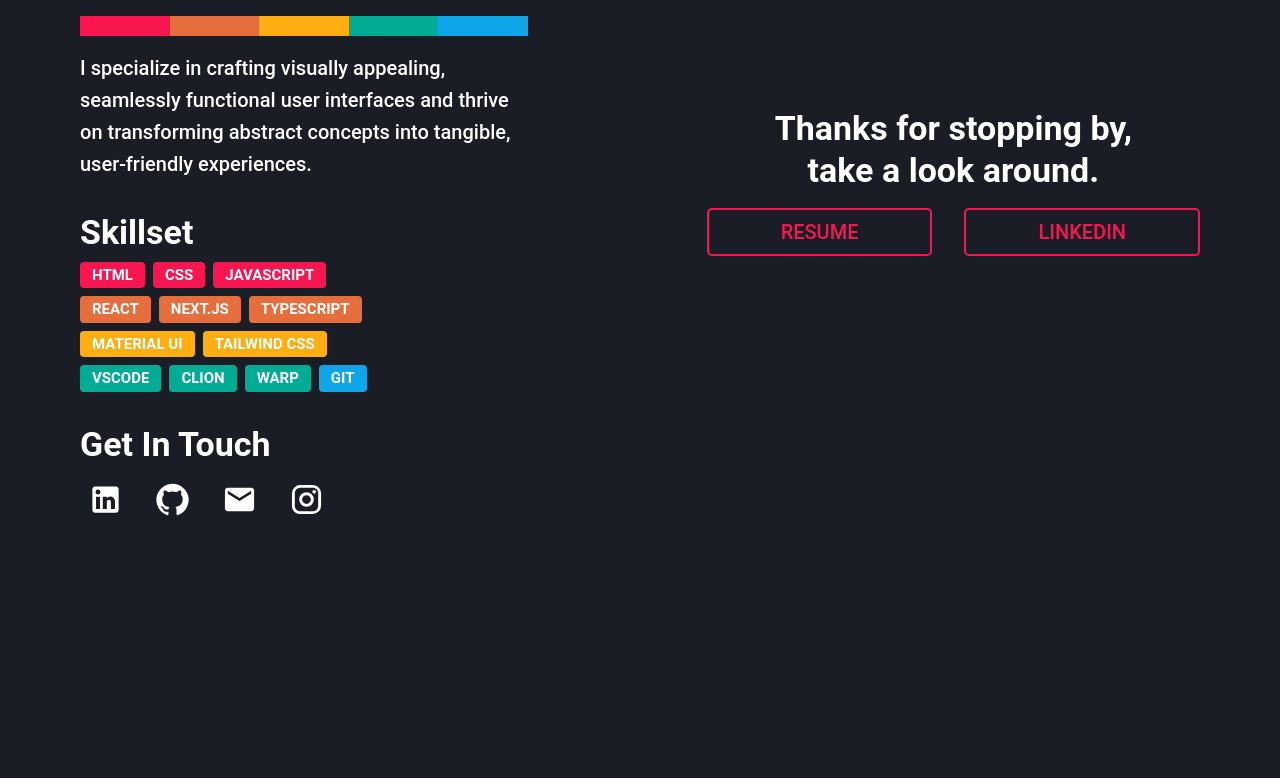
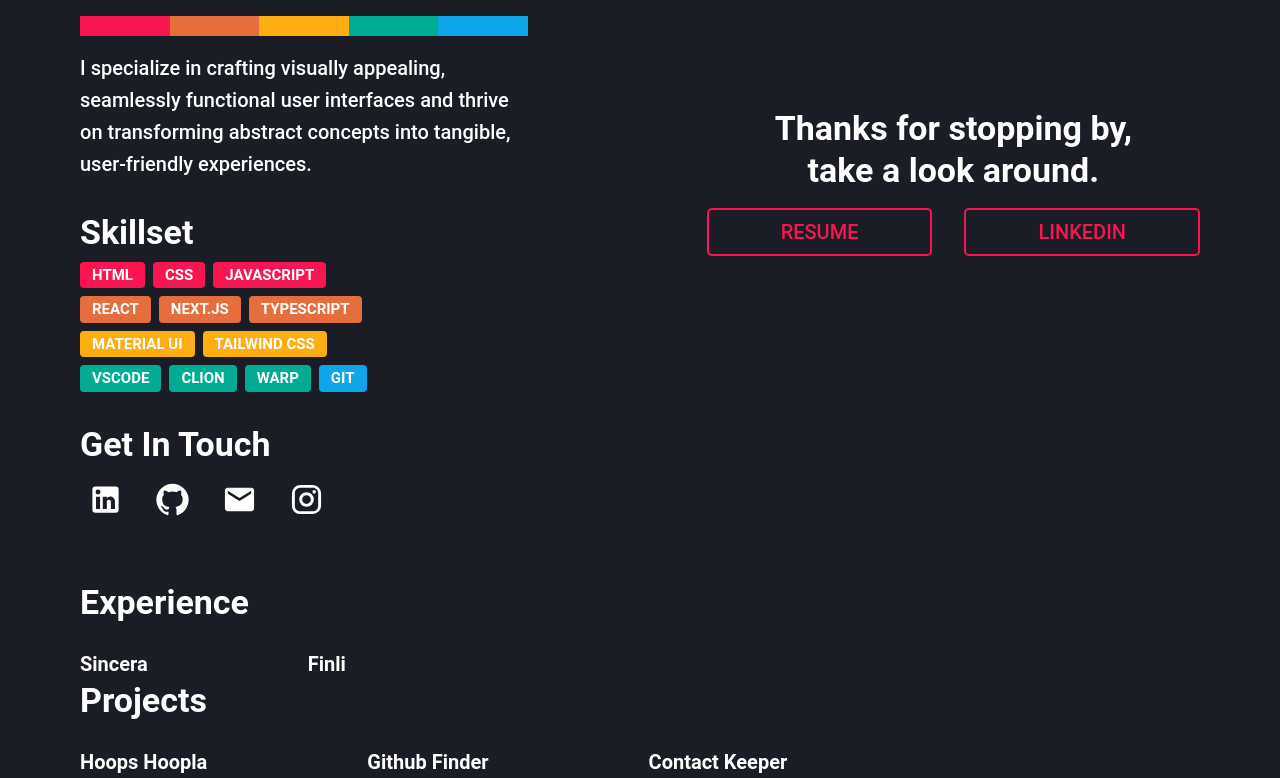
Before and after one commit to terminader7/portfolio, a Next.js app: page / in a window 1280 px wide. Shown: the part 218-996 px from the top of the page. Before the commit the page ends 800 px from the top, so only its background shows below. Built offline with nearby package versions, Linux system fonts and the light colour scheme.

Commit message:
added structure for last 2 sections, experience and projects

```diff
--- a/pages/index.tsx
+++ b/pages/index.tsx
@@ -1,5 +1,5 @@
 import Head from "next/head";
-import { Box, Typography } from "@mui/material";
+import { Box, Typography, useMediaQuery } from "@mui/material";
 import InlineContainer from "../components/InlineContainer";
 import LinkButton from "../components/LinkButton";
 import { useTheme } from "@mui/material";
@@ -14,8 +14,9 @@ import IconButton from "@mui/material/IconButton";
 
 export default function Home() {
   const theme = useTheme();
+  const isMobile = useMediaQuery(theme.breakpoints.down("md"));
   return (
-    <Box>
+    <Box paddingInline="5rem">
       <Head>
         <title>Naders Portfolio</title>
         <meta name="description" content="Nader's Portfolio" />
@@ -25,7 +26,6 @@ export default function Home() {
         sx={{
           width: "100%",
           justifyContent: "space-between",
-          paddingInline: "5rem",
           alignItems: "center",
           height: "100vh",
         }}
@@ -205,6 +205,45 @@ export default function Home() {
           /> */}
         </Box>
       </InlineContainer>
+      <Box display="flex" flexDirection="column" gap="1rem">
+        <Typography variant="h4" fontWeight={600} marginBottom=".5rem">
+          Experience
+        </Typography>
+        <InlineContainer
+          sx={{
+            flexDirection: isMobile ? "column" : "row",
+            gap: "10rem",
+          }}
+        >
+          <Typography variant="h6" fontWeight={600}>
+            Sincera
+          </Typography>
+          <Typography variant="h6" fontWeight={600}>
+            Finli
+          </Typography>
+        </InlineContainer>
+      </Box>
+      <Box display="flex" flexDirection="column" gap="1rem">
+        <Typography variant="h4" fontWeight={600} marginBottom=".5rem">
+          Projects
+        </Typography>
+        <InlineContainer
+          sx={{
+            flexDirection: isMobile ? "column" : "row",
+            gap: "10rem",
+          }}
+        >
+          <Typography variant="h6" fontWeight={600}>
+            Hoops Hoopla
+          </Typography>
+          <Typography variant="h6" fontWeight={600}>
+            Github Finder
+          </Typography>
+          <Typography variant="h6" fontWeight={600}>
+            Contact Keeper
+          </Typography>
+        </InlineContainer>
+      </Box>
     </Box>
   );
 }
```
